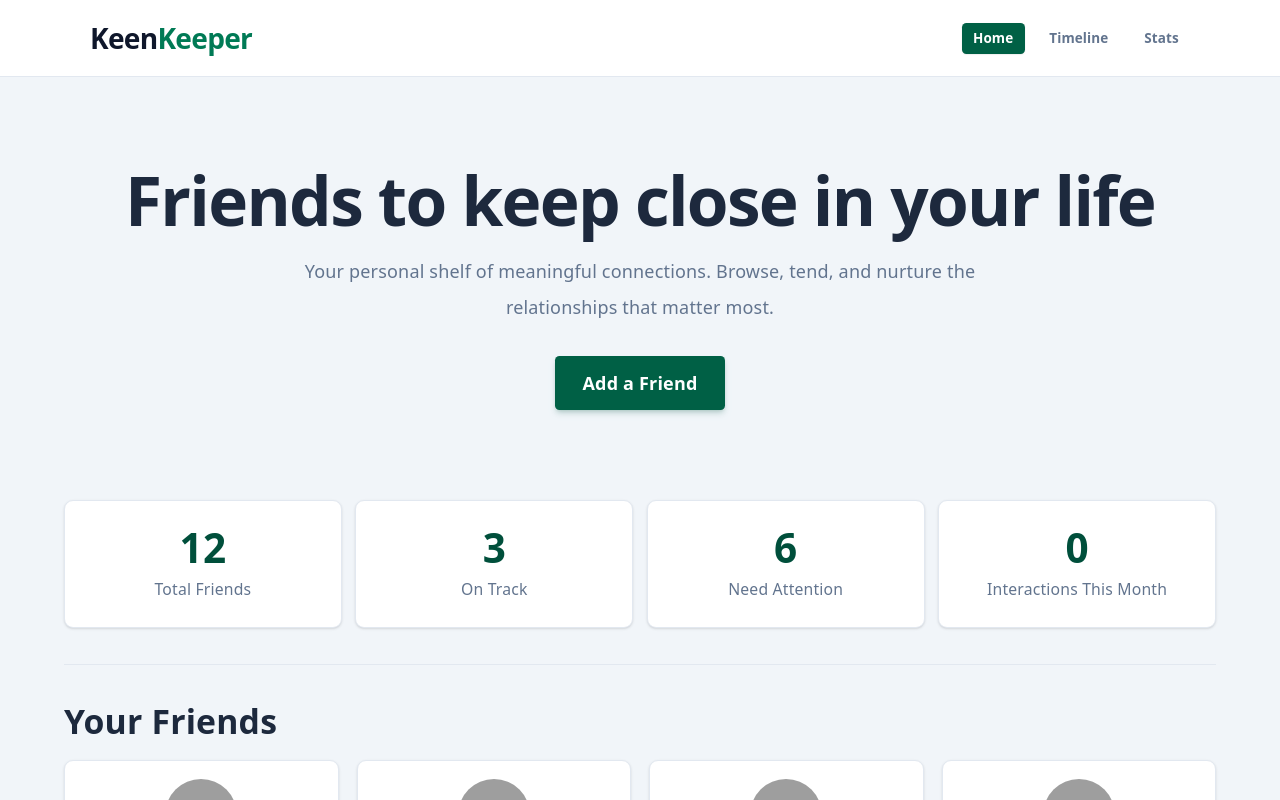
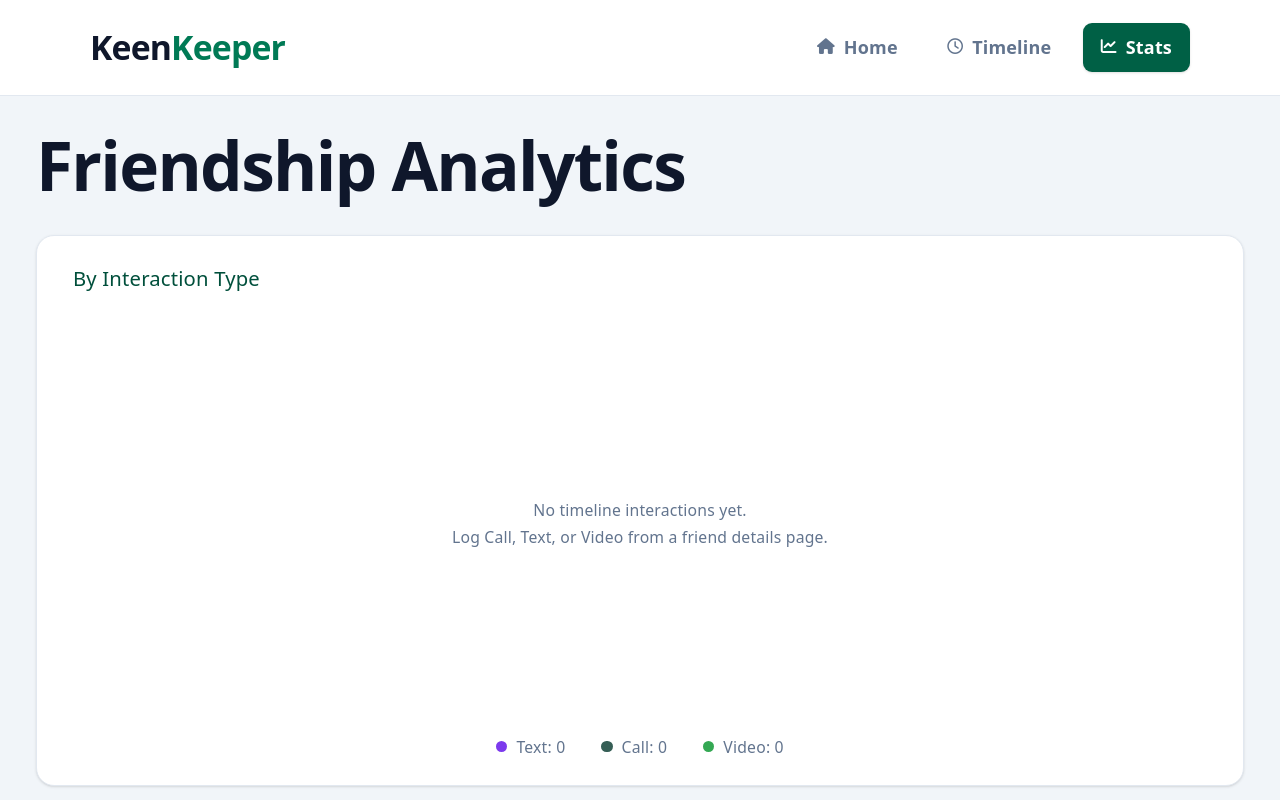
Before and after one commit to Towsif111/Assignment-7, a React (Vite) app: page /stats in a window 1280 px wide. Before the commit this address led to /. Shown: the top 800 px of the page. Built offline with nearby package versions, Linux system fonts and the light colour scheme; grey boxes are pictures that could not be loaded.

Commit message:
added the stats sections

```diff
--- a/package.json
+++ b/package.json
@@ -14,6 +14,7 @@
     "react": "^19.2.4",
     "react-dom": "^19.2.4",
     "react-router-dom": "^7.14.1",
+    "recharts": "^3.8.1",
     "tailwindcss": "^4.2.2"
   },
   "devDependencies": {
--- a/src/App.jsx
+++ b/src/App.jsx
@@ -2,9 +2,11 @@
 import { Navigate, Route, Routes } from 'react-router-dom'
 import Navbar from './components/Navbar.jsx'
 import Footer from './components/Footer.jsx'
+import AppErrorBoundary from './components/AppErrorBoundary.jsx'
 import HomePage from './pages/Homepage.jsx'
 import FriendDetailsPage from './pages/FriendDetailsPage.jsx'
 import TimelinePage from './pages/TimelinePage.jsx'
+import StatsPage from './pages/StatsPage.jsx'
 import { FriendsProvider } from './context/FriendsContext.jsx'
 import { TimelineProvider } from './context/TimelineContext.jsx'
 
@@ -12,6 +14,7 @@ function App() {
   return (
     <FriendsProvider>
       <TimelineProvider>
+        <AppErrorBoundary>
           <main className="min-h-screen bg-slate-100">
             <Navbar />
             <div className="mx-auto w-full max-w-6xl">
@@ -20,12 +23,14 @@ function App() {
                   <Route path="/" element={<HomePage />} />
                   <Route path="/friends/:id" element={<FriendDetailsPage />} />
                   <Route path="/timeline" element={<TimelinePage />} />
+                  <Route path="/stats" element={<StatsPage />} />
                   <Route path="*" element={<Navigate to="/" replace />} />
                 </Routes>
               </div>
             </div>
             <Footer />
           </main>
+        </AppErrorBoundary>
       </TimelineProvider>
     </FriendsProvider>
   )
--- /dev/null
+++ b/src/components/AppErrorBoundary.jsx
@@ -0,0 +1,42 @@
+import { Component } from 'react'
+
+export default class AppErrorBoundary extends Component {
+  constructor(props) {
+    super(props)
+    this.state = { hasError: false }
+  }
+
+  static getDerivedStateFromError() {
+    return { hasError: true }
+  }
+
+  componentDidCatch(error, errorInfo) {
+    console.error('Unhandled UI error:', error, errorInfo)
+  }
+
+  handleReload = () => {
+    window.location.reload()
+  }
+
+  render() {
+    if (this.state.hasError) {
+      return (
+        <div className="mx-auto mt-10 w-full max-w-2xl rounded-xl border border-rose-200 bg-white p-6 text-center shadow-sm">
+          <h2 className="text-xl font-bold text-slate-900">Something went wrong</h2>
+          <p className="mt-2 text-sm text-slate-600">
+            The page hit an unexpected error. Reload to continue.
+          </p>
+          <button
+            type="button"
+            onClick={this.handleReload}
+            className="mt-4 inline-flex items-center justify-center rounded-lg bg-emerald-800 px-4 py-2 text-sm font-semibold text-white transition hover:bg-emerald-700"
+          >
+            Reload Page
+          </button>
+        </div>
+      )
+    }
+
+    return this.props.children
+  }
+}
--- a/src/components/Navbar.jsx
+++ b/src/components/Navbar.jsx
@@ -1,35 +1,36 @@
 import { NavLink } from 'react-router-dom'
 
 const navItems = [
-  { to: '/', label: 'Home' },
-  { to: '/timeline', label: 'Timeline' },
-  { to: '/stats', label: 'Stats' },
+  { to: '/', label: 'Home', iconClass: 'fa-solid fa-house' },
+  { to: '/timeline', label: 'Timeline', iconClass: 'fa-regular fa-clock' },
+  { to: '/stats', label: 'Stats', iconClass: 'fa-solid fa-chart-line' },
 ]
 
 export default function Navbar() {
   return (
     <header className="border-b border-slate-200 bg-white">
       <nav className="mx-auto flex w-full max-w-450 items-center justify-between px-8 py-5 sm:px-12 lg:px-20">
-        <div className="text-5xl font-bold tracking-tight [zoom:0.42] sm:[zoom:0.52]">
+        <div className="text-3xl font-bold tracking-tight">
           <span className="text-slate-900">Keen</span>
           <span className="text-emerald-700">Keeper</span>
         </div>
 
         <ul className="flex items-center gap-2 sm:gap-3">
-          {navItems.map(({ to, label }) => {
+          {navItems.map(({ to, label, iconClass }) => {
             return (
               <li key={to}>
                 <NavLink
                   to={to}
                   end={to === '/'}
                   className={({ isActive }) =>
-                    `inline-flex items-center gap-2 rounded-lg px-5 py-3 text-2xl font-semibold [zoom:0.5] transition ${
+                    `inline-flex items-center gap-2 rounded-lg px-4 py-2.5 text-base font-semibold transition ${
                       isActive
                         ? 'bg-emerald-800 text-white shadow-sm'
                         : 'text-slate-500 hover:bg-emerald-50 hover:text-emerald-900'
                     }`
                   }
                 >
+                  <i className={`${iconClass} text-sm`} aria-hidden="true"></i>
                   {label}
                 </NavLink>
               </li>
--- /dev/null
+++ b/src/pages/StatsPage.jsx
@@ -0,0 +1,90 @@
+import { useMemo } from 'react'
+import { Cell, Pie, PieChart } from 'recharts'
+import { useTimeline } from '../context/TimelineContext'
+
+const chartColors = {
+	text: '#7c3aed',
+	call: '#355e55',
+	video: '#34a853',
+}
+
+const interactionLabels = {
+	text: 'Text',
+	call: 'Call',
+	video: 'Video',
+}
+
+export default function StatsPage() {
+	const { entries } = useTimeline()
+
+	const chartData = useMemo(() => {
+		const counts = {
+			text: 0,
+			call: 0,
+			video: 0,
+		}
+
+		entries.forEach((entry) => {
+			const type = String(entry.type || '').toLowerCase()
+			if (type in counts) {
+				counts[type] += 1
+			}
+		})
+
+		return Object.entries(counts).map(([key, value]) => ({
+			name: interactionLabels[key],
+			value,
+			fill: chartColors[key],
+		}))
+	}, [entries])
+
+	const hasData = chartData.some((item) => item.value > 0)
+
+	return (
+		<section className="mx-auto w-full max-w-6xl">
+			<h1 className="text-4xl font-bold tracking-tight text-slate-900 sm:text-5xl lg:text-6xl">
+				Friendship Analytics
+			</h1>
+
+			<div className="mt-8 rounded-2xl border border-slate-200 bg-white px-6 py-5 shadow-sm sm:px-8 sm:py-6">
+				<p className="text-base font-medium text-emerald-900 sm:text-lg">By Interaction Type</p>
+
+				<div className="mt-6 flex min-h-80 items-center justify-center sm:min-h-90">
+					{hasData ? (
+						<PieChart width={460} height={340}>
+							<Pie
+								data={chartData}
+								dataKey="value"
+								nameKey="name"
+								cx="50%"
+								cy="50%"
+								innerRadius={92}
+								outerRadius={132}
+								paddingAngle={6}
+								cornerRadius={16}
+							>
+								{chartData.map((entry) => (
+									<Cell key={entry.name} fill={entry.fill} stroke={entry.fill} />
+								))}
+							</Pie>
+						</PieChart>
+					) : (
+						<div className="flex flex-col items-center justify-center text-center text-sm text-slate-500">
+							<p>No timeline interactions yet.</p>
+							<p className="mt-1">Log Call, Text, or Video from a friend details page.</p>
+						</div>
+					)}
+				</div>
+
+				<div className="mt-2 flex items-center justify-center gap-7 text-xs text-slate-500 sm:gap-8 sm:text-sm">
+					{chartData.map((entry) => (
+						<div key={entry.name} className="flex items-center gap-2">
+							<span className="h-2.5 w-2.5 rounded-full" style={{ backgroundColor: entry.fill }} />
+							<span>{entry.name}: {entry.value}</span>
+						</div>
+					))}
+				</div>
+			</div>
+		</section>
+	)
+}
--- a/src/pages/TimelinePage.jsx
+++ b/src/pages/TimelinePage.jsx
@@ -24,19 +24,15 @@ export default function TimelinePage() {
 	}, [entries, filter])
 
 	return (
-		<section className="mx-auto w-full max-w-5xl">
-			<div className="flex items-end justify-between gap-6">
-				<div>
-					<h1 className="text-4xl font-bold tracking-tight text-slate-900 sm:text-5xl">Timeline</h1>
-					<p className="mt-2 text-base text-slate-500">Recent check-ins across your close circle.</p>
-				</div>
+		<section className="mx-auto w-full max-w-3xl">
+			<div>
+				<h1 className="text-4xl font-bold tracking-tight text-slate-900 sm:text-5xl">Timeline</h1>
 
-				<label className="text-sm font-semibold text-slate-700">
-					Filter Timeline
+				<label className="mt-8 block w-full max-w-95 text-sm font-semibold text-slate-700">
 					<select
 						value={filter}
 						onChange={(event) => setFilter(event.target.value)}
-						className="mt-2 block w-56 rounded-lg border border-slate-200 bg-white px-4 py-2.5 text-sm text-slate-700 shadow-sm outline-none"
+						className="mt-2 block w-full rounded-lg border border-slate-200 bg-white px-4 py-3 text-base text-slate-700 shadow-sm outline-none"
 					>
 						{filterOptions.map((option) => (
 							<option key={option.value} value={option.value}>
@@ -47,7 +43,7 @@ export default function TimelinePage() {
 				</label>
 			</div>
 
-			<div className="mt-6 space-y-3">
+			<div className="mt-8 space-y-3">
 				{visibleEntries.length === 0 ? (
 					<article className="rounded-xl border border-slate-200 bg-white px-5 py-6 text-center text-sm text-slate-500 shadow-sm">
 						No entries found for this filter yet.
```
Also changed, not shown: 1 other file (tests, documents, lock files or other folders). Lines whose indentation alone changed are shown as unchanged.
